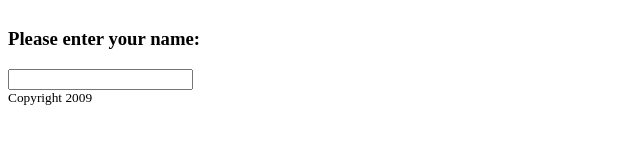
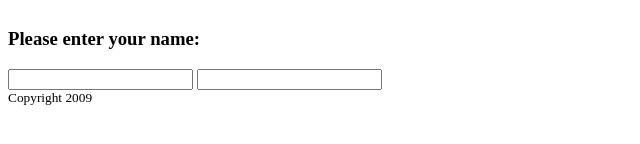
Before and after one commit to rmasters270/greeter, a plain HTML site: page index.html in a window 1280 px wide. Shown: the part 184-328 px from the top of the page, without its empty margins (0-640 px from the left). Drawn offline with Linux system fonts and the light colour scheme.

Commit message:
Added a last name field

```diff
--- a/index.html
+++ b/index.html
@@ -18,6 +18,7 @@
 			<h1>Hello</h1>
 			<h3>Please enter your name:</h3>
 			<input type="text" name="uname">
+			<input type="text" name="lname">
 		<div>
 	<small>Copyright 2009</small>
 
```
